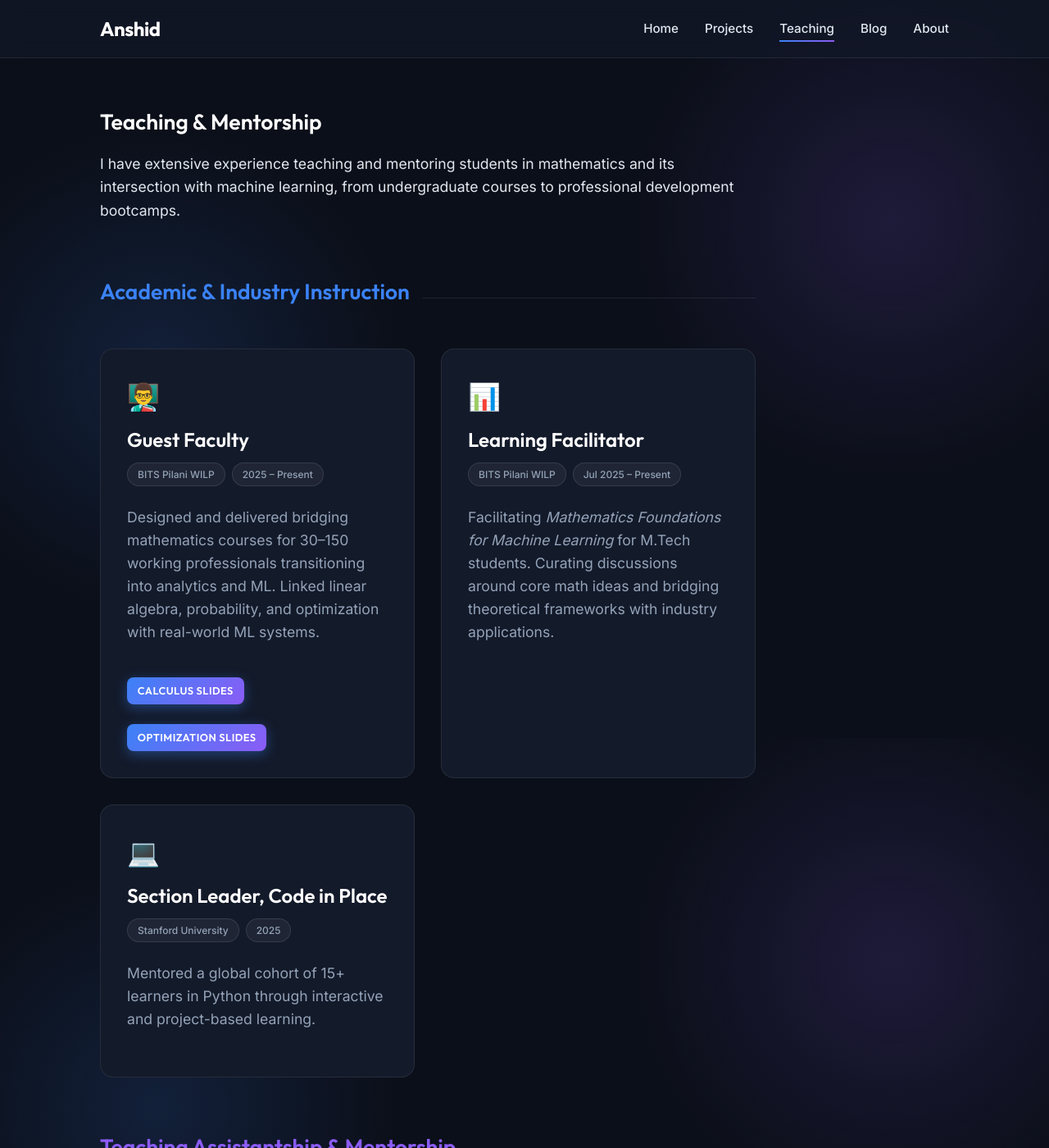
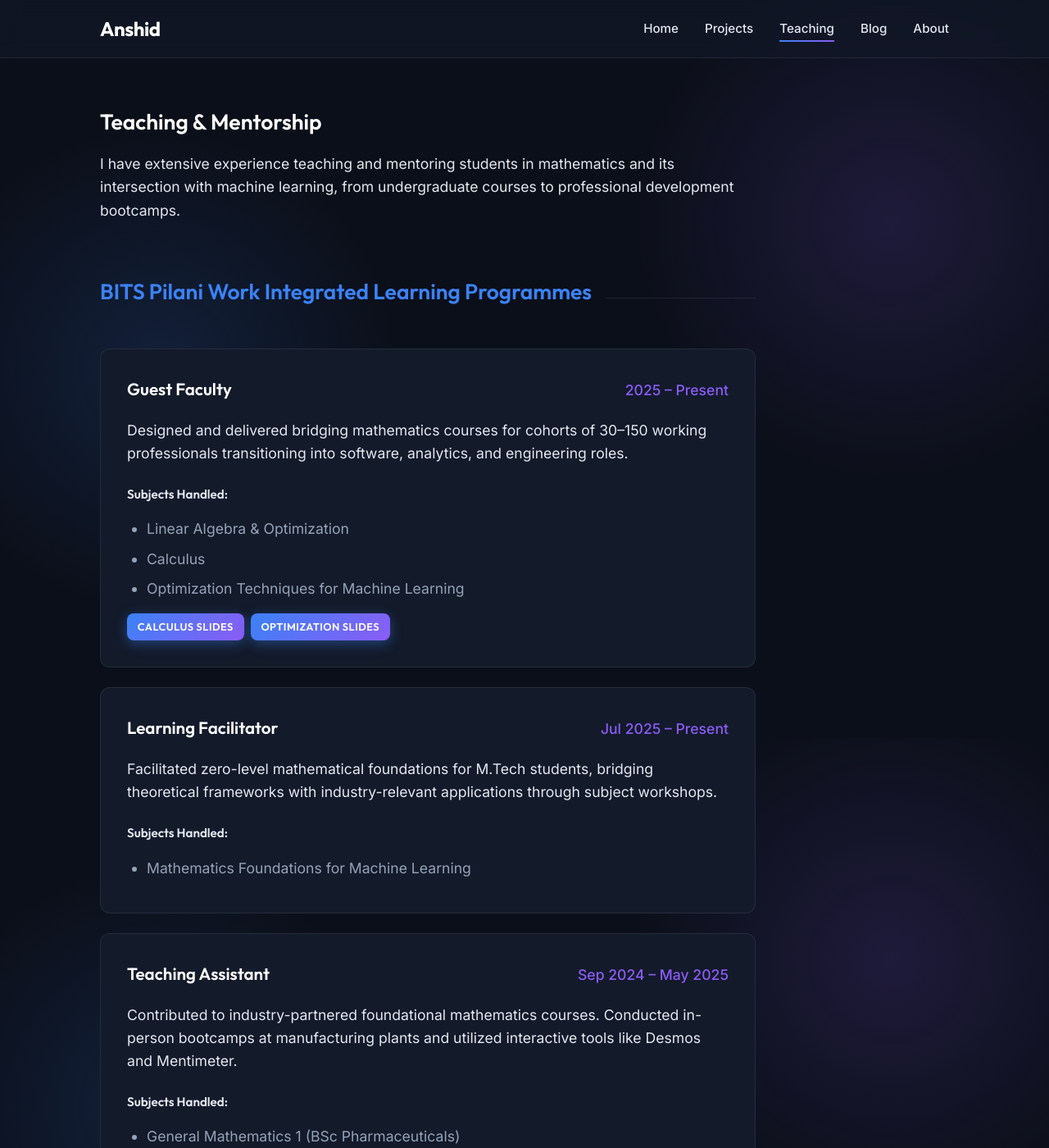
Before and after one commit to anshid/anshid.github.io, a Jekyll site: the page built from teaching.md, in a window 1280 px wide and 1400 px high. Shown: the whole window at 82% size. Built offline with Jekyll 4.4.1, drawn with Linux system fonts in a browser that asks for light colours; some of the changed text lies outside the part shown.

Commit message:
style: updated teaching page to horizontal CV format

```diff
--- a/assets/css/main.scss
+++ b/assets/css/main.scss
@@ -298,3 +298,36 @@ footer {
 .prose ul, .prose ol { margin-bottom: 1.5rem; padding-left: 1.5rem; }
 .prose li { margin-bottom: 0.5rem; }
 .prose hr { border: none; border-top: 1px solid var(--glass-border); margin: 3rem 0; }
+
+/* Custom Tiles */
+.role-tile {
+  background: var(--bg-secondary);
+  border: 1px solid var(--glass-border);
+  border-radius: 12px;
+  padding: 2rem;
+  margin-bottom: 1.5rem;
+  transition: transform 0.3s ease, border-color 0.3s ease;
+}
+
+.role-tile:hover {
+  transform: translateX(4px);
+  border-color: rgba(255,255,255,0.2);
+}
+
+.role-tile h3 {
+  margin-bottom: 0.25rem;
+}
+
+.role-header {
+  display: flex;
+  justify-content: space-between;
+  align-items: baseline;
+  margin-bottom: 1rem;
+  flex-wrap: wrap;
+}
+
+@media (max-width: 600px) {
+  .role-header {
+    flex-direction: column;
+  }
+}
--- a/teaching.md
+++ b/teaching.md
@@ -5,74 +5,126 @@ title: Teaching & Mentorship
 
 I have extensive experience teaching and mentoring students in mathematics and its intersection with machine learning, from undergraduate courses to professional development bootcamps.
 
+<!-- BITS Pilani WILP -->
 <div class="section-title">
-  <h2 style="color: var(--accent-primary);">Academic & Industry Instruction</h2>
+  <h2 style="color: var(--accent-primary);">BITS Pilani Work Integrated Learning Programmes</h2>
 </div>
 
-<div class="modern-grid">
-  <!-- Guest Faculty -->
-  <div class="modern-card">
-    <div style="font-size: 2rem; margin-bottom: 0.5rem;">👨‍🏫</div>
-    <h3>Guest Faculty</h3>
-    <div class="card-tags"><span class="tag">BITS Pilani WILP</span> <span class="tag">2025 – Present</span></div>
-    <p>Designed and delivered bridging mathematics courses for 30–150 working professionals transitioning into analytics and ML. Linked linear algebra, probability, and optimization with real-world ML systems.</p>
-    <div style="margin-top: auto; display: flex; gap: 0.5rem; flex-wrap: wrap;">
-      <a href="{{ '/calculus' | relative_url }}" class="btn btn-primary" style="padding: 0.4rem 0.8rem; font-size: 0.8rem;">Calculus Slides</a>
-      <a href="{{ '/optimization' | relative_url }}" class="btn btn-primary" style="padding: 0.4rem 0.8rem; font-size: 0.8rem;">Optimization Slides</a>
-    </div>
+<div class="role-tile">
+  <div class="role-header">
+    <h3 style="color: #fff;">Guest Faculty</h3>
+    <span style="color: var(--accent-secondary); font-weight: 500;">2025 – Present</span>
   </div>
-
-  <!-- Learning Facilitator -->
-  <div class="modern-card">
-    <div style="font-size: 2rem; margin-bottom: 0.5rem;">📊</div>
-    <h3>Learning Facilitator</h3>
-    <div class="card-tags"><span class="tag">BITS Pilani WILP</span> <span class="tag">Jul 2025 – Present</span></div>
-    <p>Facilitating <em>Mathematics Foundations for Machine Learning</em> for M.Tech students. Curating discussions around core math ideas and bridging theoretical frameworks with industry applications.</p>
-  </div>
-
-  <!-- Section Leader -->
-  <div class="modern-card">
-    <div style="font-size: 2rem; margin-bottom: 0.5rem;">💻</div>
-    <h3>Section Leader, Code in Place</h3>
-    <div class="card-tags"><span class="tag">Stanford University</span> <span class="tag">2025</span></div>
-    <p>Mentored a global cohort of 15+ learners in Python through interactive and project-based learning.</p>
+  <p>Designed and delivered bridging mathematics courses for cohorts of 30–150 working professionals transitioning into software, analytics, and engineering roles.</p>
+  <h4 style="margin-top: 1rem; font-size: 0.95rem; color: var(--text-main);">Subjects Handled:</h4>
+  <ul style="color: var(--text-muted); margin-bottom: 1rem; padding-left: 1.5rem;">
+    <li>Linear Algebra & Optimization</li>
+    <li>Calculus</li>
+    <li>Optimization Techniques for Machine Learning</li>
+  </ul>
+  <div style="display: flex; gap: 0.5rem; flex-wrap: wrap;">
+    <a href="{{ '/calculus' | relative_url }}" class="btn btn-primary" style="padding: 0.4rem 0.8rem; font-size: 0.8rem; margin-top: 0;">Calculus Slides</a>
+    <a href="{{ '/optimization' | relative_url }}" class="btn btn-primary" style="padding: 0.4rem 0.8rem; font-size: 0.8rem; margin-top: 0;">Optimization Slides</a>
   </div>
 </div>
 
-<div class="section-title">
-  <h2 style="color: var(--accent-secondary);">Teaching Assistantship & Mentorship</h2>
+<div class="role-tile">
+  <div class="role-header">
+    <h3 style="color: #fff;">Learning Facilitator</h3>
+    <span style="color: var(--accent-secondary); font-weight: 500;">Jul 2025 – Present</span>
+  </div>
+  <p>Facilitated zero-level mathematical foundations for M.Tech students, bridging theoretical frameworks with industry-relevant applications through subject workshops.</p>
+  <h4 style="margin-top: 1rem; font-size: 0.95rem; color: var(--text-main);">Subjects Handled:</h4>
+  <ul style="color: var(--text-muted); margin-bottom: 0; padding-left: 1.5rem;">
+    <li>Mathematics Foundations for Machine Learning</li>
+  </ul>
 </div>
 
-<div class="modern-grid">
-  <!-- TA Dept of Math -->
-  <div class="modern-card">
-    <div style="font-size: 2rem; margin-bottom: 0.5rem;">🏛️</div>
-    <h3>Teaching Assistant, Mathematics</h3>
-    <div class="card-tags"><span class="tag">BITS Pilani</span> <span class="tag">2020 – 2025</span></div>
-    <p>Supported UG and PG classes of 50–90 students across courses including Probability & Statistics, Differential Equations, Measure & Integration, Topology, Functional Analysis, and Calculus. Mentored students and developed core assessments.</p>
+<div class="role-tile">
+  <div class="role-header">
+    <h3 style="color: #fff;">Teaching Assistant</h3>
+    <span style="color: var(--accent-secondary); font-weight: 500;">Sep 2024 – May 2025</span>
   </div>
+  <p>Contributed to industry-partnered foundational mathematics courses. Conducted in-person bootcamps at manufacturing plants and utilized interactive tools like Desmos and Mentimeter.</p>
+  <h4 style="margin-top: 1rem; font-size: 0.95rem; color: var(--text-main);">Subjects Handled:</h4>
+  <ul style="color: var(--text-muted); margin-bottom: 0; padding-left: 1.5rem;">
+    <li>General Mathematics 1 (BSc Pharmaceuticals)</li>
+  </ul>
+</div>
 
-  <!-- TA WILP -->
-  <div class="modern-card">
-    <div style="font-size: 2rem; margin-bottom: 0.5rem;">⚙️</div>
-    <h3>Teaching Assistant, Industry Pgm</h3>
-    <div class="card-tags"><span class="tag">BITS Pilani WILP</span> <span class="tag">Sep 2024 – May 2025</span></div>
-    <p>Contributed to <em>General Mathematics 1</em> tailored for pharmaceutical professionals. Delivered intensive in-person bootcamps and integrated modern digital tools (Desmos, Mentimeter) for deep learning.</p>
+<!-- BITS Pilani -->
+<div class="section-title">
+  <h2 style="color: var(--accent-primary);">BITS Pilani (Department of Mathematics)</h2>
+</div>
+
+<div class="role-tile">
+  <div class="role-header">
+    <h3 style="color: #fff;">Teaching Assistant</h3>
+    <span style="color: var(--accent-secondary); font-weight: 500;">2020 – 2025</span>
   </div>
+  <p>Supported undergraduate and postgraduate teaching across core and advanced mathematics. Conducted interactive tutorials and problem-solving sessions for classes of 50–90 students.</p>
+  <h4 style="margin-top: 1rem; font-size: 0.95rem; color: var(--text-main);">Subjects Handled:</h4>
+  <ul style="color: var(--text-muted); margin-bottom: 0; padding-left: 1.5rem;">
+    <li>Probability and Statistics</li>
+    <li>Mathematics 1 (Calculus)</li>
+    <li>Mathematics 3 (Differential Equations)</li>
+    <li>Discrete Mathematics</li>
+    <li>Graphs and Networks</li>
+    <li>Measure & Integration</li>
+    <li>Introduction to Topology</li>
+    <li>Introduction to Functional Analysis</li>
+  </ul>
+</div>
 
-  <!-- CLM Instructor -->
-  <div class="modern-card">
-    <div style="font-size: 2rem; margin-bottom: 0.5rem;">🌍</div>
-    <h3>CLM Instructor</h3>
-    <div class="card-tags"><span class="tag">CourseLeap Education</span> <span class="tag">2023 – 2025</span></div>
-    <p>Mentored international students remotely in advanced mathematical reasoning and problem-solving through personalised learning plans.</p>
+<!-- Stanford University -->
+<div class="section-title">
+  <h2 style="color: var(--accent-primary);">Stanford University</h2>
+</div>
+
+<div class="role-tile">
+  <div class="role-header">
+    <h3 style="color: #fff;">Section Leader, Code in Place</h3>
+    <span style="color: var(--accent-secondary); font-weight: 500;">2025</span>
   </div>
+  <p>Mentored a global cohort of learners through interactive and project-based programming instruction.</p>
+  <h4 style="margin-top: 1rem; font-size: 0.95rem; color: var(--text-main);">Subjects Handled:</h4>
+  <ul style="color: var(--text-muted); margin-bottom: 0; padding-left: 1.5rem;">
+    <li>Introductory Python</li>
+  </ul>
+</div>
 
-  <!-- MTTS Mentor -->
-  <div class="modern-card">
-    <div style="font-size: 2rem; margin-bottom: 0.5rem;">🧠</div>
-    <h3>Mentor, MTTS</h3>
-    <div class="card-tags"><span class="tag">MTTS Programme</span> <span class="tag">2020 – 2021</span></div>
-    <p>Mentored undergraduate students in national mathematics workshops (MTTS 2021 & OFCM-2020), focusing on conceptual clarity and rigorous problem-solving.</p>
+<!-- CourseLeap Education -->
+<div class="section-title">
+  <h2 style="color: var(--accent-primary);">CourseLeap Education</h2>
+</div>
+
+<div class="role-tile">
+  <div class="role-header">
+    <h3 style="color: #fff;">CLM Instructor</h3>
+    <span style="color: var(--accent-secondary); font-weight: 500;">2023 – 2025</span>
   </div>
+  <p>Mentored international students remotely through customized learning plans and advanced mathematical reasoning modules.</p>
+  <h4 style="margin-top: 1rem; font-size: 0.95rem; color: var(--text-main);">Subjects Handled:</h4>
+  <ul style="color: var(--text-muted); margin-bottom: 0; padding-left: 1.5rem;">
+    <li>Advanced Mathematical Reasoning</li>
+    <li>Analytical Problem Solving</li>
+  </ul>
 </div>
+
+<!-- MTTS Programme -->
+<div class="section-title">
+  <h2 style="color: var(--accent-primary);">MTTS Programme</h2>
+</div>
+
+<div class="role-tile">
+  <div class="role-header">
+    <h3 style="color: #fff;">Mentor</h3>
+    <span style="color: var(--accent-secondary); font-weight: 500;">2020 – 2021</span>
+  </div>
+  <p>Mentored undergraduate students in national workshops focusing on conceptual clarity and rigorous problem formulation.</p>
+  <h4 style="margin-top: 1rem; font-size: 0.95rem; color: var(--text-main);">Subjects Handled:</h4>
+  <ul style="color: var(--text-muted); margin-bottom: 0; padding-left: 1.5rem;">
+    <li>Mathematics Training and Talent Search (MTTS 2021)</li>
+    <li>Online Foundation Course in Mathematics (OFCM-2020)</li>
+  </ul>
+</div>
```
